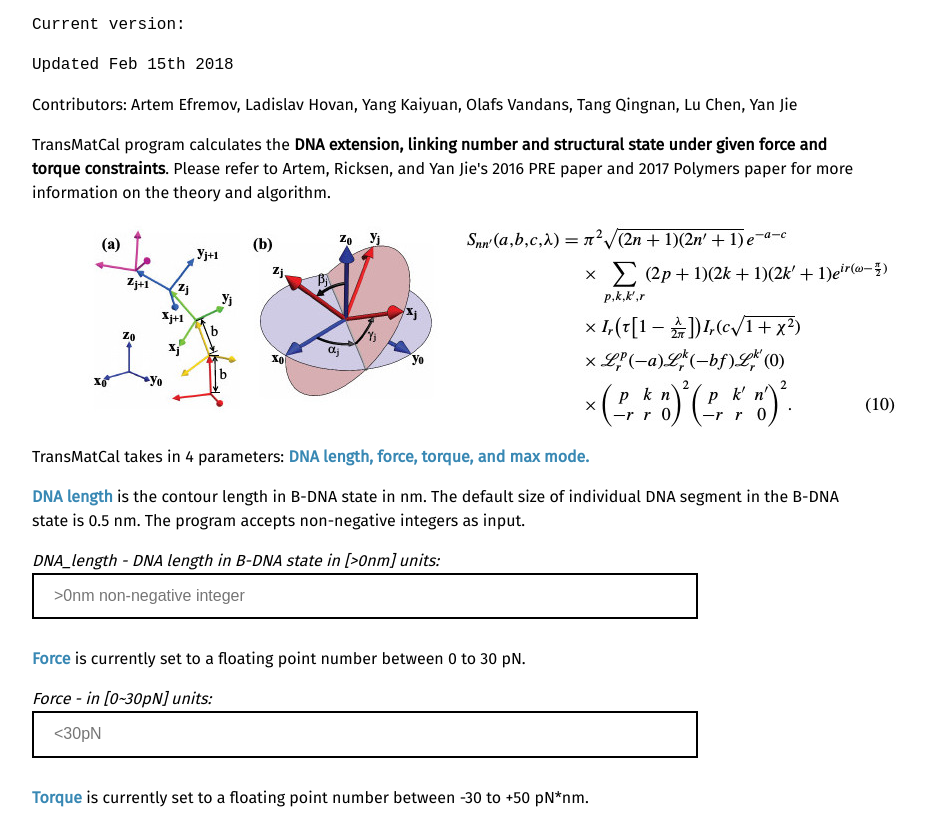
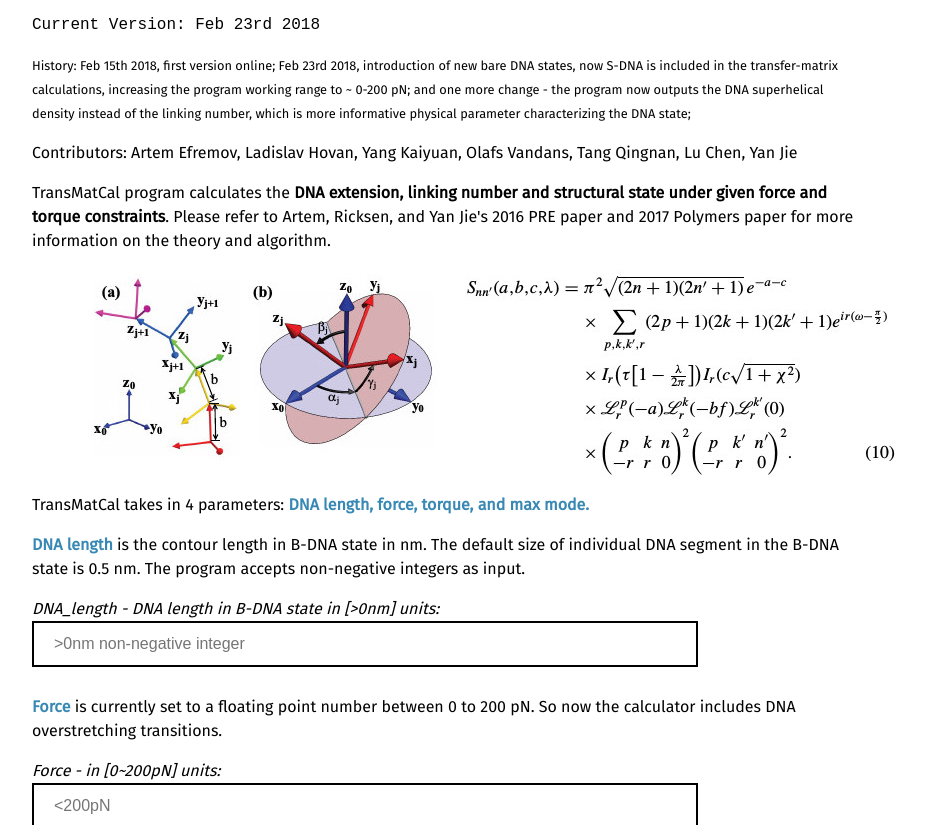
Before and after one commit to FeynmanDNA/website-yjgroup-nus, a plain HTML site: page yjv2_Calculator.html in a window 1280 px wide. Shown: the part 538-1363 px from the top of the page, without its empty margins (220-1146 px from the left). Drawn offline with Linux system fonts and the light colour scheme.

Commit message:
overstretch200pN update

```diff
--- a/yjv2_Calculator.html
+++ b/yjv2_Calculator.html
@@ -98,8 +98,8 @@
 
 <hr />
 <h2>README</h2>
-<pre>Current version:</pre>
-<pre>Updated Feb 15th 2018</pre>
+<pre>Current Version: Feb 23rd 2018</pre>
+<small>History: Feb 15th 2018, first version online; Feb 23rd 2018, introduction of new bare DNA states, now S-DNA is included in the transfer-matrix calculations, increasing the program working range to ~ 0-200 pN; and one more change - the program now outputs the DNA superhelical density instead of the linking number, which is more informative physical parameter characterizing the DNA state;</small>
 <p>Contributors: Artem Efremov, Ladislav Hovan, Yang Kaiyuan, Olafs Vandans, Tang Qingnan, Lu Chen, Yan Jie</p>
 <p>TransMatCal program calculates the <b>DNA extension, linking number and structural state under given force and torque constraints</b>. Please refer to Artem, Ricksen, and Yan Jie's 2016 PRE paper and 2017 Polymers paper for more information on the theory and algorithm.</p>
 <div class="half">
@@ -116,10 +116,10 @@
   <i>DNA_length - DNA length in B-DNA state in [&gt;0nm] units:</i><br />
   <input type="number" id="DNAlength" name="DNAlength" step="1" placeholder=">0nm non-negative integer" onkeyup="checkRequirement()" onblur="checkRequirement()" /><br />
 
-<p><span class="pubtitle">Force</span> is currently set to a floating point number between 0 to 30 pN.</p>
+<p><span class="pubtitle">Force</span> is currently set to a floating point number between 0 to 200 pN. So now the calculator includes DNA overstretching transitions.</p>
 
-  <i>Force - in [0~30pN] units:</i><br />
-  <input type="number" id="force" name="force" step="any" placeholder="<30pN" onkeyup="checkRequirement()" onblur="checkRequirement()" /><br />
+  <i>Force - in [0~200pN] units:</i><br />
+  <input type="number" id="force" name="force" step="any" placeholder="<200pN" onkeyup="checkRequirement()" onblur="checkRequirement()" /><br />
 
 <p><span class="pubtitle">Torque</span> is currently set to a floating point number between -30 to +50 pN*nm.</p>
 
@@ -183,7 +183,7 @@ function checkRequirement() {
     CalBtn.disabled = !(
         getFormValue('DNAlength').match(isNumber) &&
         DNA_length >0 &&
-        Force <30 &&
+        Force <200 &&
         Force >0 &&
         Torque <=50 &&
         Torque >=-30 &&
```
